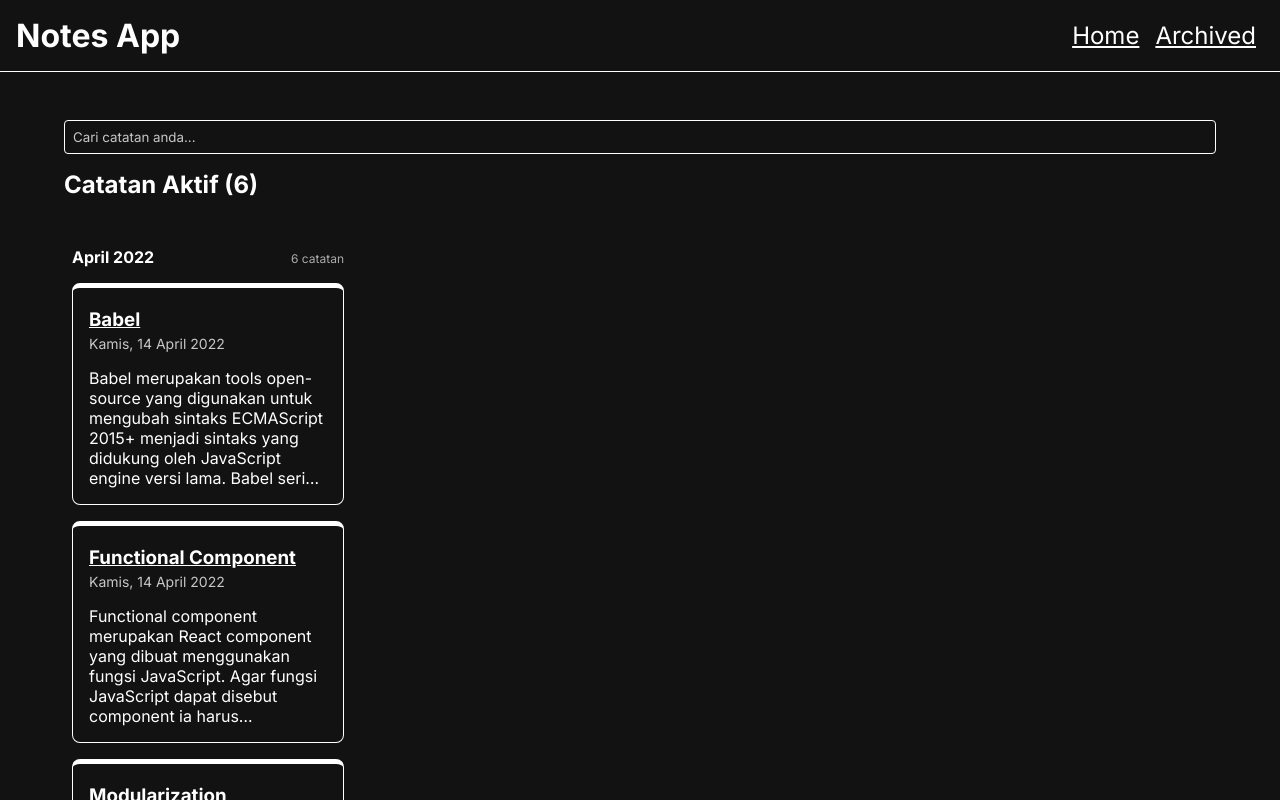
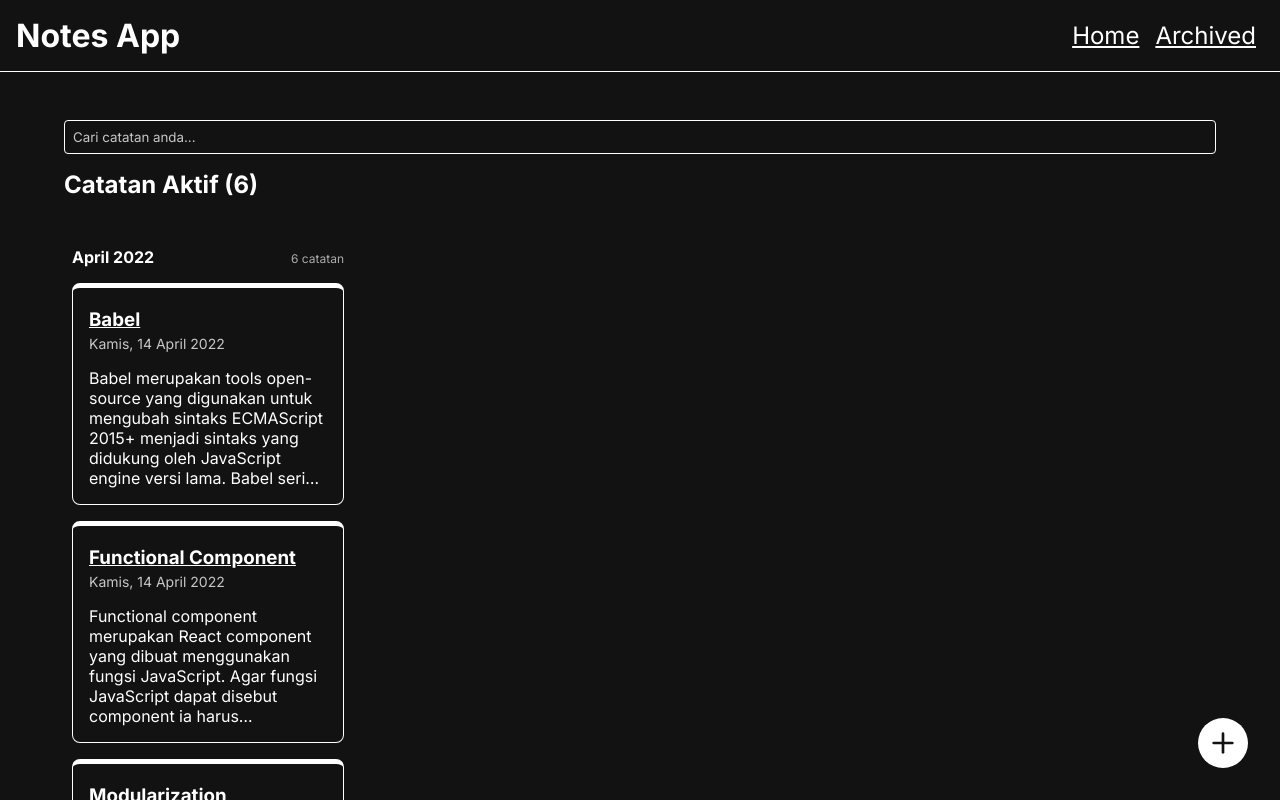
Before and after one commit to rajasmdra/notes-app, a React (Vite) app: page / in a window 1280 px wide. Shown: the top 800 px of the page. Built offline with nearby package versions, Linux system fonts and the light colour scheme.

Commit message:
add new note input action button

```diff
--- a/src/pages/NotesPage.jsx
+++ b/src/pages/NotesPage.jsx
@@ -2,7 +2,8 @@ import React from "react";
 import NotesList from "../components/NotesList";
 import { getActiveNotes, getArchivedNotes } from "../utils/local-data"
 import SearchBar from "../components/SearchBar";
-import { useSearchParams } from "react-router-dom";
+import { Link, useSearchParams } from "react-router-dom";
+import { FiPlus } from "react-icons/fi";
 
 function NotesPageWrapper(props) {
     const [ searchParams, setSearchParams ] = useSearchParams();
@@ -68,6 +69,11 @@ class NotesPage extends React.Component {
                     notes={filteredNotes}
                     searchKeyword={this.state.keyword}
                 />
+                <div className="homepage__action">
+                    <Link to='/add' className="action">
+                        <FiPlus />
+                    </Link>
+                </div>
             </section>
         )
     }
```
